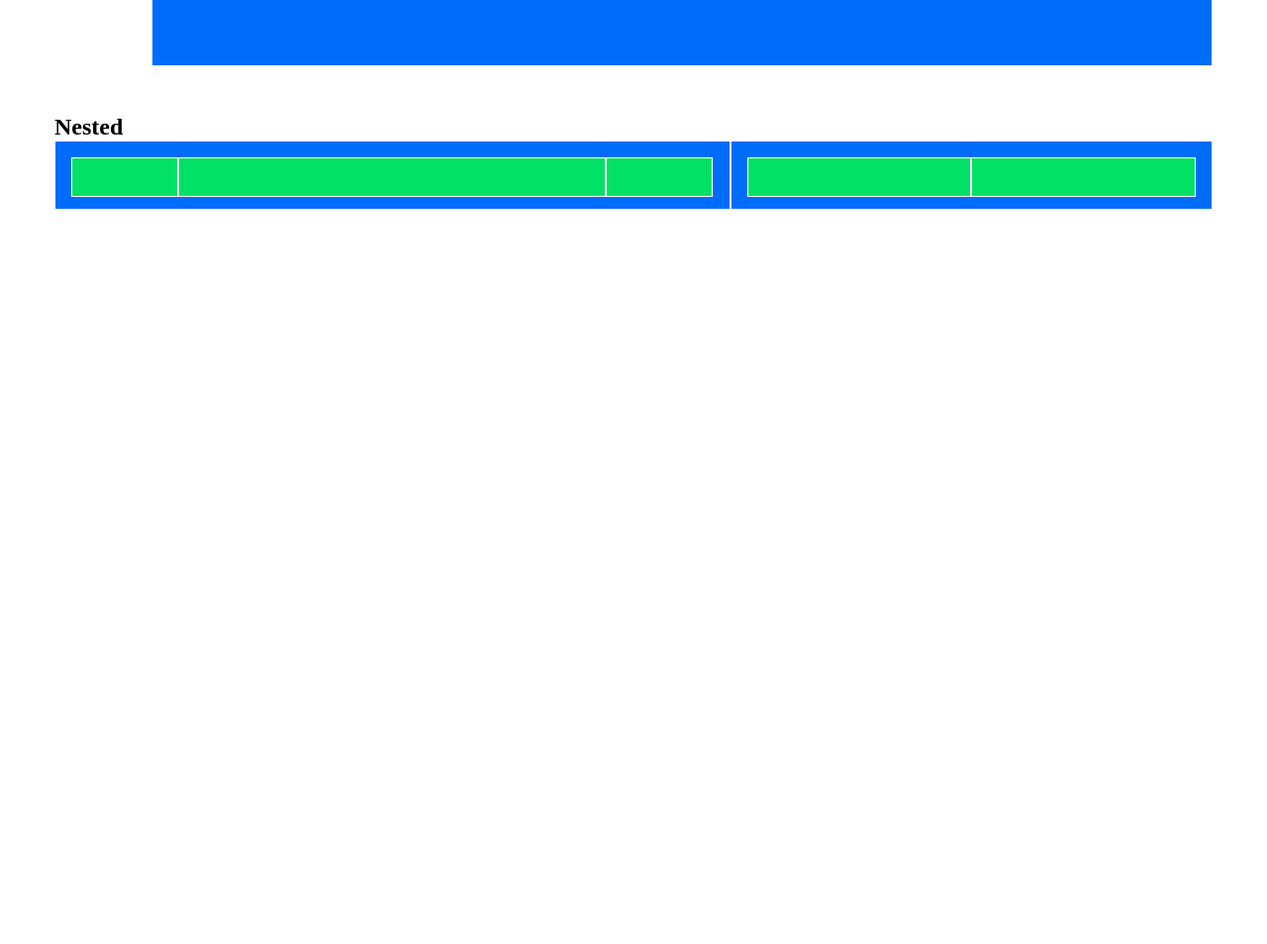
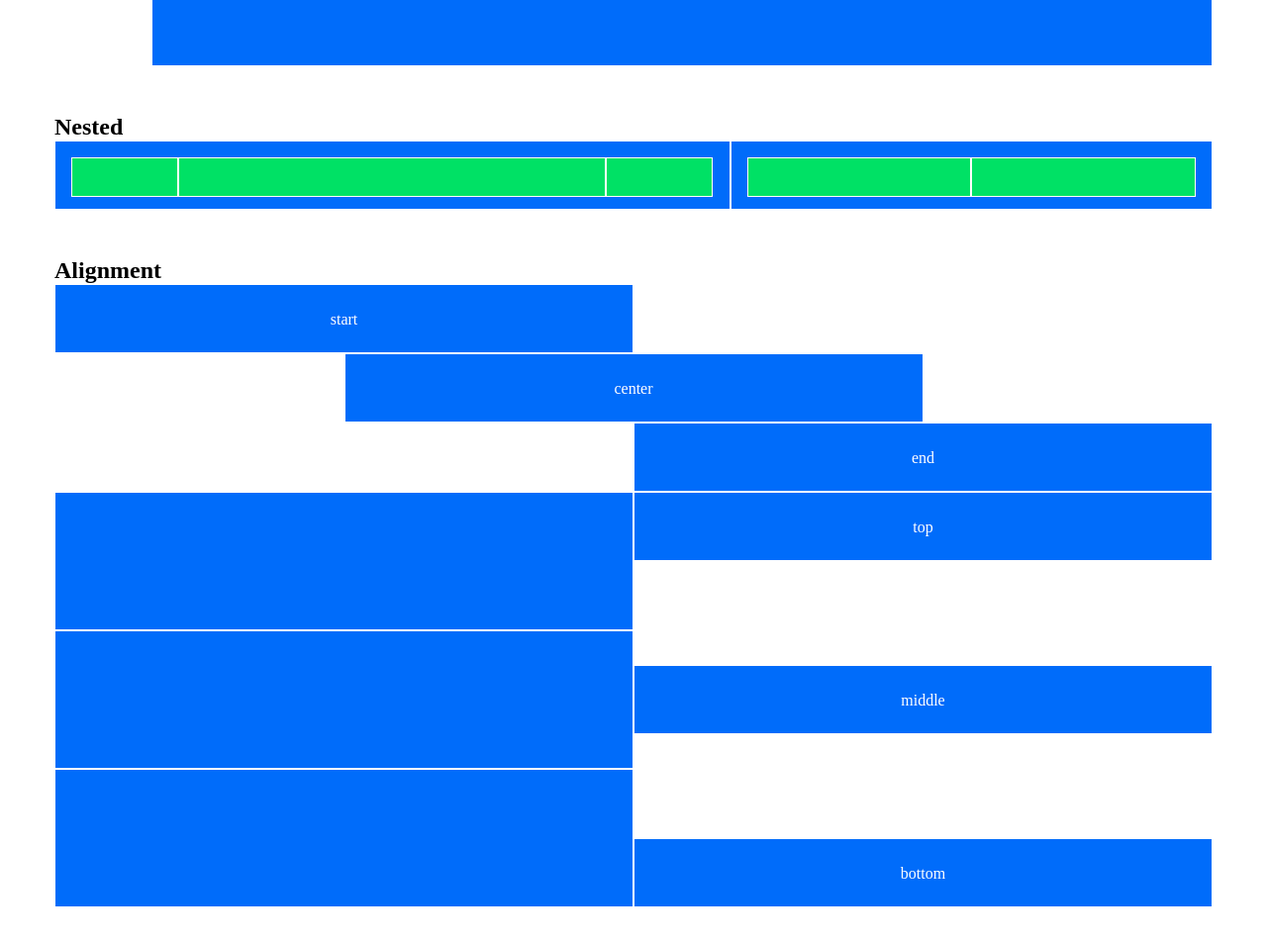
Before and after one commit to MicheleRai/html-css-12bool, a plain HTML site: page index.html in a window 1280 px wide. Shown: the part 1754-2708 px from the top of the page at 99% size. Before the commit the page ends 2014 px from the top, so only its background shows below. Drawn offline with Linux system fonts and the light colour scheme.

Commit message:
align section added

```diff
--- a/12bool.css
+++ b/12bool.css
@@ -11,6 +11,18 @@
     display: flex;
     flex-direction: row;
     flex-wrap: wrap;
+}
+.content-center{
+    justify-content: center;
+}
+.content-end{
+    justify-content: end;
+}
+.items-mid{
+    align-items: center;
+}
+.items-bottom{
+    align-items: flex-end;
 }
 .align-center{
     text-align: center;
--- a/index.html
+++ b/index.html
@@ -142,6 +142,32 @@
                 </div>
             </div>
         </section>
+        <section class="margin-bot-3">
+            <h1>Alignment</h1>
+            <div class="row txt-white">
+                <div class="bg-blue h70 bord-white align-center col-6">start</div>
+            </div>
+            <div class="row content-center txt-white">
+                <div class="bg-blue h70 bord-white align-center col-6">center</div>
+
+            </div>
+            <div class="row content-end txt-white">
+                <div class="bg-blue h70 bord-white align-center col-6">end</div>
+            </div>
+            <div class="row txt-white">
+                <div class="bg-blue bord-white h140 col-6"></div>
+                <div class="bg-blue bord-white h70 align-center col-6">top</div>
+            </div>
+            <div class="row txt-white items-mid">
+                <div class="bg-blue bord-white align-center h140 col-6"></div>
+                <div class="bg-blue bord-white align-center h70 col-6">middle</div>
+            </div>
+            <div class="row items-bottom txt-white">
+                <div class="bg-blue bord-white h140 col-6"></div>
+                <div class="bg-blue bord-white h70 align-center col-6">bottom</div>
+
+            </div>
+        </section>
     </div>
 </body>
 </html>
--- a/style.css
+++ b/style.css
@@ -13,6 +13,9 @@
 .h70{
     height: 70px;
 }
+.h140{
+    height: 140px;
+}
 .align-center{
     line-height: 70px;
 }
```
